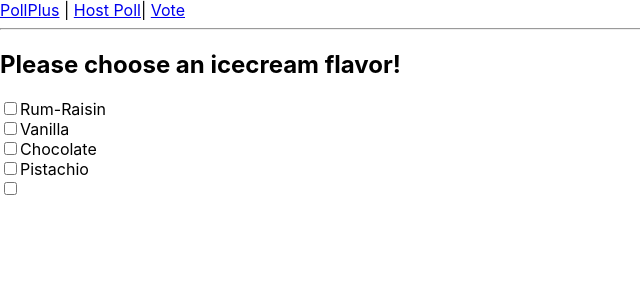
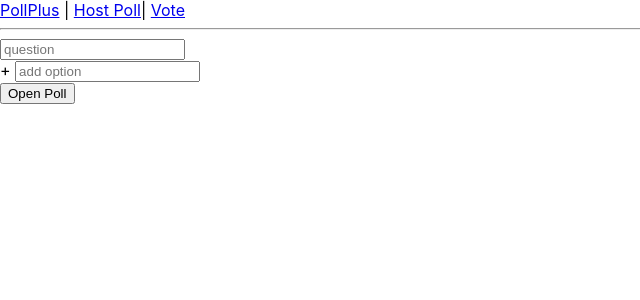
Before and after one commit to htw-imi-wtat1/pluspoll, a React (Create React App) app: page /poll in a window 1280 px wide. Shown: the top 300 px of the page, without its empty margins (0-640 px from the left). Built offline with nearby package versions, Linux system fonts and the light colour scheme.

Commit message:
react components for poll plus

```diff
--- a/src/components/pollplus.js
+++ b/src/components/pollplus.js
@@ -15,7 +15,76 @@ const poll =
         }
     }
 
-    function OptionF(props){
+class Question extends React.Component{
+    constructor(props) {
+        super(props)
+        this.state = {
+            text: "",
+            editing: true,
+            onChange: props.onChange
+        }
+        this.onChange = this.onChange.bind(this)
+        this.keyPress = this.keyPress.bind(this)
+        this.startEditing = this.startEditing.bind(this)
+
+    }
+    keyPress(e){
+        if(e.keyCode === 13){
+            const newText = e.target.value
+            //console.log('value',newText);
+            this.state.onChange(e)
+            this.setState({
+                text: newText,
+                editing: false})
+        }
+    }
+    startEditing(e){
+        this.setState({editing: true})
+    }
+    onChange(e){
+       // console.log(e.target.value)
+        this.setState({text: e.target.value || ''})
+    }
+    render(){
+        if (this.state.editing) {
+            return (<input value = {this.state.text} placeholder="question" onKeyDown={this.keyPress} onChange={this.onChange}/>)
+        } else {
+            return (<p onClick={this.startEditing}>{this.state.text}</p>)
+        }
+
+        }
+}
+class NewOption extends React.Component{
+    constructor(props) {
+        super(props);
+        this.state = {
+            text: "",
+            onChange: props.onChange
+        }
+        this.onChange = this.onChange.bind(this)
+        this.keyPress = this.keyPress.bind(this)
+    }
+    keyPress(e){
+        if(e.keyCode === 13){
+            // console.log('value', e.target.value);
+            this.state.onChange(e.target.value)
+            this.setState({
+                text: ""})
+        }
+    }
+    onChange(e){
+        // console.log(e.target.value)
+        this.setState({text: e.target.value || ''})
+    }
+    render(){
+    return <div>
+        <label>
+            + <input value ={this.state.text} placeholder="add option" onKeyDown={this.keyPress} onChange={this.onChange}/>
+        </label>
+    </div>;
+    }
+}
+    function Option(props){
     return <div>
         <label>
             <input
@@ -27,37 +96,7 @@ const poll =
         </label>
     </div>;
     }
-class Option extends React.Component {
-    constructor(props) {
-    console.log("Option constructor"+props.name+props.checked)
-        super(props);
 
-        this.state = {
-            name: props.name,
-            label: props.label,
-            checked: props.checked,
-            onChange: props.onChange
-        };
-        //console.log("state"+JSON.stringify(this.state))
-        this.handleChange = this.handleChange.bind(this);
-    }
-    handleChange(event){
-        this.state.onChange(this.state.name, event.target.checked)
-    }
-    render(){
-
-    return(<div>
-        <label>
-            <input
-                name={this.state.name}
-                type="checkbox"
-                checked={this.state.checked}
-                onChange={this.handleChange} />
-            {this.state.label}
-        </label>
-            </div>)
-    }
-}
 class PollPlus extends React.Component {
     constructor(props) {
         super(props);
@@ -80,36 +119,75 @@ class PollPlus extends React.Component {
         }
         return optionChecked
     }
+    addOption(newOption){
+        console.log("add option called: "+newOption)
+    }
 
     render() {
         console.log("re-render")
         console.log(JSON.stringify(this.state))
-        const newOption = {checked: false}
+
         return (
             <div>
                 <h2>{this.state.question}</h2>
                 {this.state.options.map((option) => {
                     const votes = this.state.votes
-                    return (<OptionF key = {option.name} name ={option.name} label = {option.label} checked={votes[option.name]} onChange = {this.createHandler(option.name)}/>)
+                    return (<Option key = {option.name} name ={option.name} label = {option.label} checked={votes[option.name]} onChange = {this.createHandler(option.name)}/>)
                 })}
-                <Option key="newOption" option={newOption} readOnly={false}/>
+                <NewOption key="newOption" onChange = {this.addOption}/>
 
             </div>
         )
     }
 }
+class PollCreator extends React.Component {
+    constructor(props) {
+        super(props);
+        this.addOption = this.addOption.bind(this)
+        this.state = {options:[]}
+        this.openPoll = this.openPoll.bind(this)
+        this.setQuestion = this.setQuestion.bind(this)
+    }
+    openPoll(){
+        console.log(JSON.stringify(this.state))
+    }
+    setQuestion(event){
+        const question = event.target.value
+        this.setState({question: question})
+    }
+    render(){
+        return(<div>
+
+            <Question onChange = {this.setQuestion} />
+            {this.state.options.map((option) => {
+            return(<div>{option.label} ({option.name})</div>)
+        })}
+            <NewOption key="newOption" onChange = {this.addOption}/>
+        <button onClick={this.openPoll}>Open Poll</button>
+        </div>)
+    }
+    addOption(newOption){
+        const newOptions = this.state.options
+        const newOptionName = newOption.replace(/ /g,"_").toLocaleLowerCase()
+        newOptions.push({name: newOptionName, label: newOption})
+        this.setState({options: newOptions} )
+        console.log("add option called: "+newOption)
+    }
+}
+
+
 
 class Poll extends React.Component {
+    render() {
+        return (<div><PollCreator poll =  {poll} /></div>)
+    }
+}
+
+class Vote extends React.Component {
     render() {
         return (<div><PollPlus poll =  {poll} /></div>)
     }
 }
 
-class Vote extends React.Component {
-    render() {
-        return (<div>Hello! I'm the Vote</div>)
-    }
-}
-
 
 export {Poll, Vote}
```
